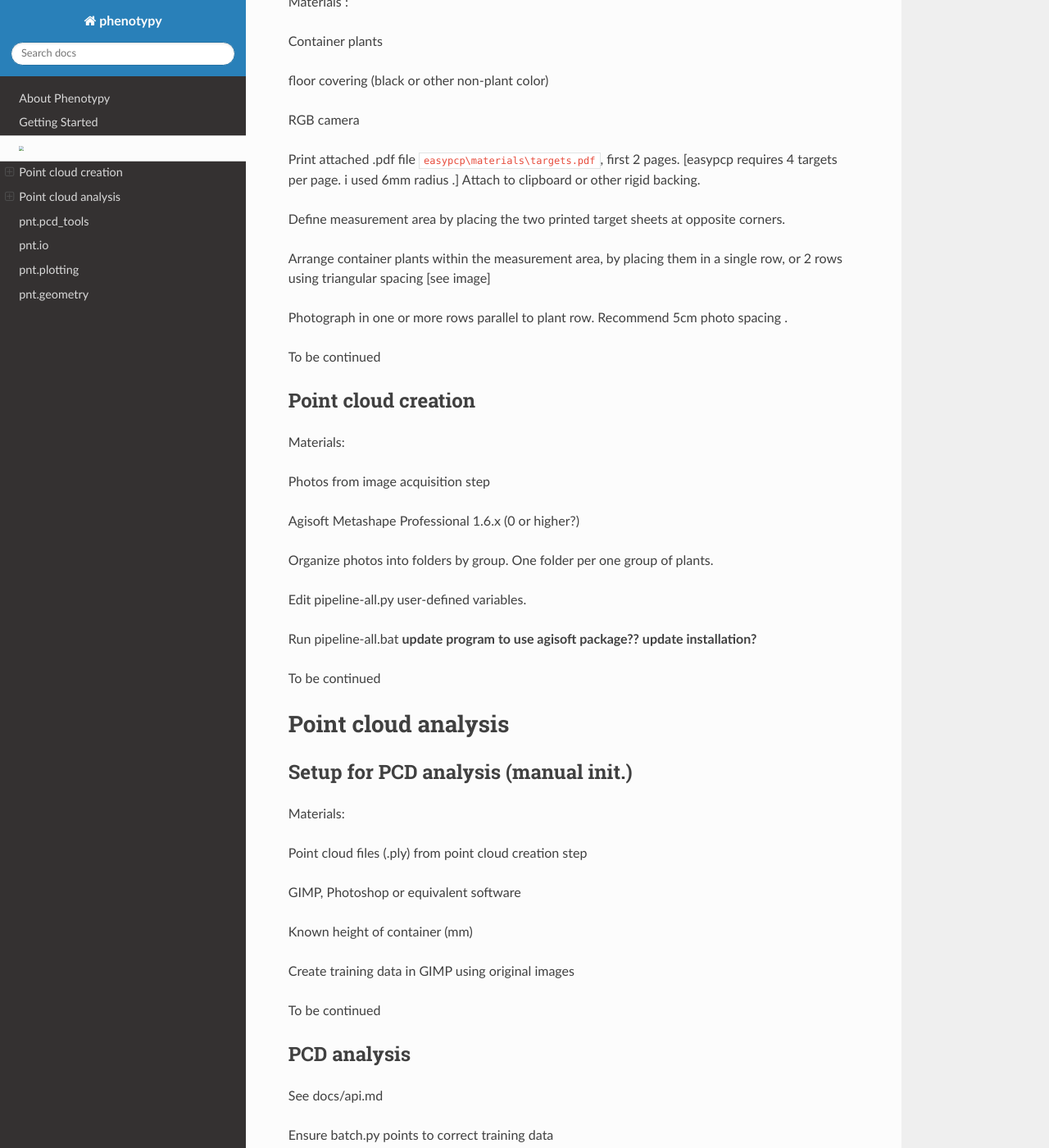
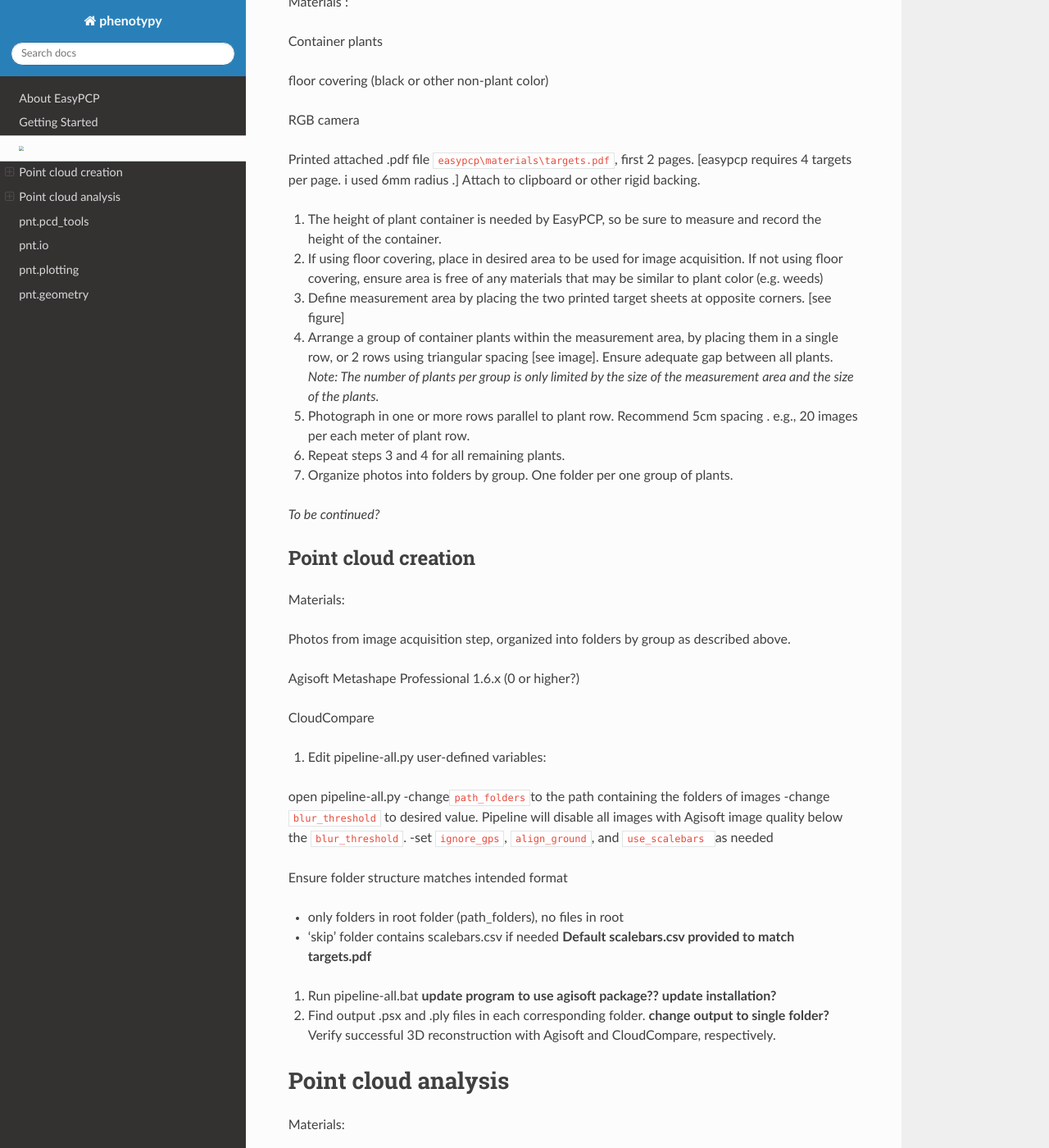
Before and after one commit to MorphometricsGroup/EasyDCP, a Sphinx documentation site: the page built from easypcp/docs/source/tutorial.md, in a window 1280 px wide and 1400 px high, scrolled down 382 px. Shown: the whole window at 82% size. Built offline with Sphinx 7.4.7 and the Read the Docs theme 2.0.0, drawn with Linux system fonts in a browser that asks for light colours; some of the changed text lies outside the part shown.

Commit message:
Update documentation
Merged text from other README.md files and added new text.

```diff
--- a/easypcp/docs/source/tutorial.md
+++ b/easypcp/docs/source/tutorial.md
@@ -16,34 +16,45 @@
 
 RGB camera
 
-Print attached .pdf file `easypcp\materials\targets.pdf`, first 2 pages. [easypcp requires 4 targets per page. i used 6mm radius .] Attach to clipboard or other rigid backing.
+Printed attached .pdf file `easypcp\materials\targets.pdf`, first 2 pages. [easypcp requires 4 targets per page. i used 6mm radius .] Attach to clipboard or other rigid backing.
 
-Define measurement area by placing the two printed target sheets at opposite corners.
+0. The height of plant container is needed by EasyPCP, so be sure to measure and record the height of the container.
 
-Arrange container plants within the measurement area, by placing them in a single row, or 2 rows using triangular spacing [see image]
+1. If using floor covering, place in desired area to be used for image acquisition. If not using floor covering, ensure area is free of any materials that may be similar to plant color (e.g. weeds)
+2. Define measurement area by placing the two printed target sheets at opposite corners. [see figure]
+3. Arrange a group of container plants within the measurement area, by placing them in a single row, or 2 rows using triangular spacing [see image]. Ensure adequate gap between all plants. *Note: The number of plants per group is only limited by the size of the measurement area and the size of the plants.*
+4. Photograph in one or more rows parallel to plant row. Recommend 5cm spacing . e.g., 20 images per each meter of plant row.
+5. Repeat steps 3 and 4 for all remaining plants.
+6. Organize photos into folders by group. One folder per one group of plants.
 
-Photograph in one or more rows parallel to plant row. Recommend 5cm photo spacing .
-
-To be continued
+*To be continued?*
 
 ## Point cloud creation
 
 Materials:
 
-Photos from image acquisition step
+Photos from image acquisition step, organized into folders by group as described above.
 
 Agisoft Metashape Professional 1.6.x (0 or higher?)
 
-Organize photos into folders by group. One folder per one group of plants.
+CloudCompare
 
-Edit pipeline-all.py user-defined variables.
+1. Edit pipeline-all.py user-defined variables:
 
-Run pipeline-all.bat **update program to use agisoft package?? update installation?**
+open pipeline-all.py
+-change`path_folders`to the path containing the folders of images
+-change `blur_threshold` to desired value. Pipeline will disable all images with Agisoft image quality below the `blur_threshold`.
+-set `ignore_gps`, `align_ground`, and `use_scalebars ` as needed
 
-To be continued
+Ensure folder structure matches intended format
+- only folders in root folder (path_folders), no files in root
+- 'skip' folder contains scalebars.csv if needed **Default scalebars.csv provided to match targets.pdf**
+
+2. Run pipeline-all.bat **update program to use agisoft package?? update installation?**
+
+3. Find output .psx and .ply files in each corresponding folder. **change output to single folder?** Verify successful 3D reconstruction with Agisoft and CloudCompare, respectively.
 
 # Point cloud analysis
-## Setup for PCD analysis (manual init.)
 
 Materials:
 
@@ -53,32 +64,44 @@
 
 Known height of container (mm)
 
-Create training data in GIMP using original images
+## Setup for PCD analysis (manual init.)
 
-To be continued
+Materials: GIMP or equivalent software.
+
+**Use GIMP to create training data**
+
+1. Use Free Select Tool to select plant parts only - Use a representative sample. Maybe 3 different plants is enough to represent them all e.g. one light green, one dark green, different light conditions, etc.
+	* Deselect Antialiasing in Free Select settings pane
+	* Select '1. Pixel (3 x 3) in Brushes tab
+2. Copy the selection and create a new file, PNG *with transparency*
+	* Under Advanced Options in 'Create a New Image' dialog, select Fill with: Transparency
+3. Save as fore.png
+4. Repeat steps 1-3 with background samples and save as back.png
+
+* See example fore.png and back.png in `/example`
 
 ## PCD analysis
 
 See docs/api.md
 
-Ensure batch.py points to correct training data
+Arrange point clouds into folder
+
+Ensure batch.py points to correct training data and point cloud folder. Also ensure `container_ht` is correctly set. If unknown, set to 0.
 
 Run batch.py
 
-To be continued
+*To be continued?*
 
 ## Data visualization [maybe not necessary]
 
-Materials:
+~~Materials:~~
 
-CloudCompare
+~~R~~
 
-R
+~~RStudio~~
 
-RStudio
+~~View .ply point clouds in CloudCompare~~
 
-View .ply point clouds in CloudCompare
-
-Rename output csv to Rinput.csv
-Run foo.R in RStudio to generate graphs
-Export graphs using RStudio
+~~Rename output csv to Rinput.csv~~
+~~Run foo.R in RStudio to generate graphs~~
+~~Export graphs using RStudio~~
```
Also changed, not shown: other parts of easypcp/docs/source/tutorial.md (+1 -1 lines), easypcp/docs/source/heading.md (+50 -13 lines).
